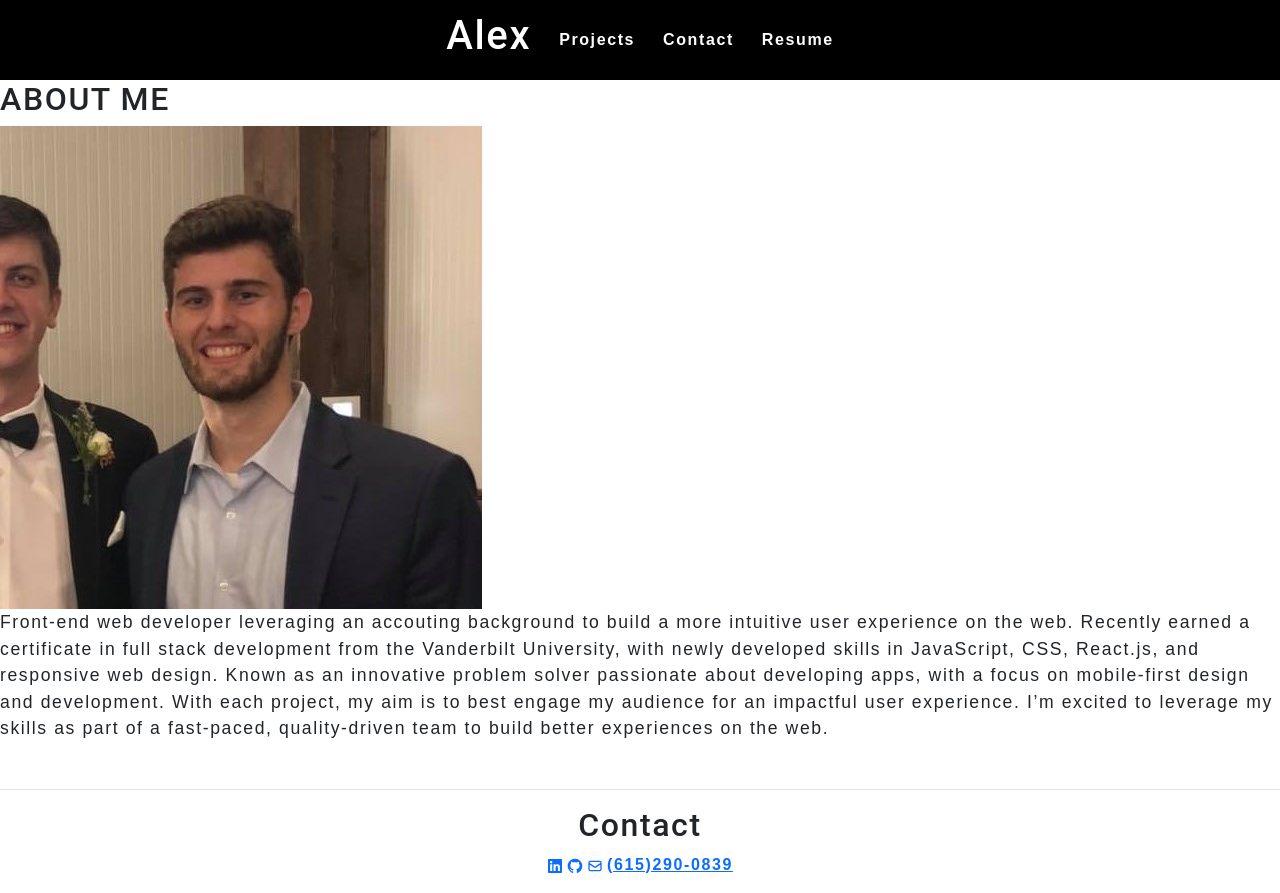
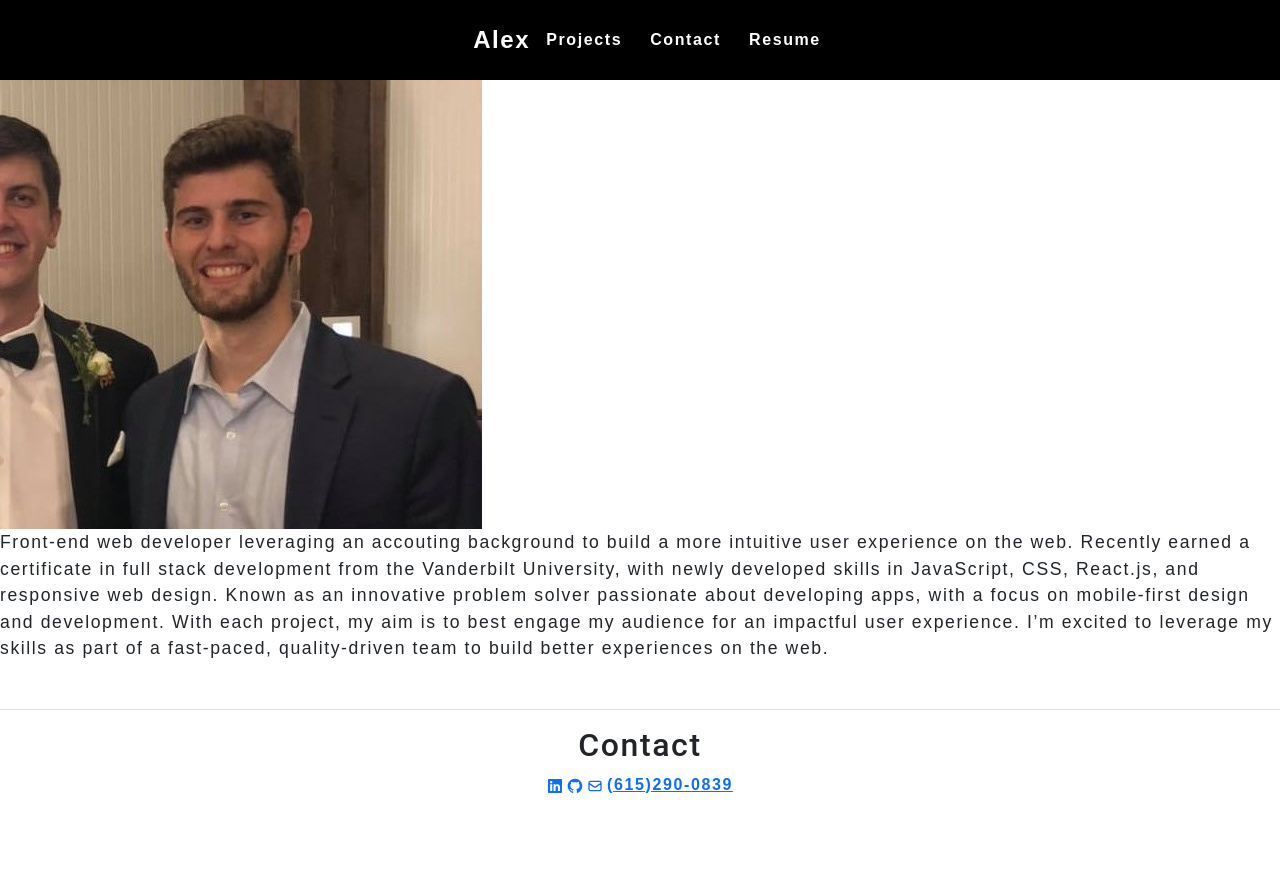
Before and after one commit to alexelliott22/react-portfolio, a React (Create React App) app: page / in a window 1280 px wide. After the commit the page ends 813 px from the top, so only its background shows below. Built offline with nearby package versions, Linux system fonts and the light colour scheme.

Commit message:
fix sidebar

```diff
--- a/package.json
+++ b/package.json
@@ -15,6 +15,7 @@
     "react-icons": "^4.2.0",
     "react-router-dom": "^5.2.1",
     "react-scripts": "4.0.3",
+    "react-scroll": "^1.8.3",
     "styled-components": "^5.3.1",
     "web-vitals": "^1.1.2"
   },
--- a/src/App.js
+++ b/src/App.js
@@ -8,12 +8,14 @@ import Footer from './components/Footer';
 import Navbar from './components/Navbar';
 import Portfolio from './components/Portfolio';
 import Resume from './components/Resume';
+import Sidebar from './components/Sidebar';
 
 
 function App() {
   return (
     <div>
       <Router>
+        <Sidebar />
         <Navbar />
         <Switch>
           <Route path='/' exact component={About} />
--- a/src/components/Navbar/NavbarElements.js
+++ b/src/components/Navbar/NavbarElements.js
@@ -5,6 +5,7 @@ import {FaBars} from 'react-icons/fa';
 export const Nav = styled.nav`
     background: #000;
     height: 80px;
+    margin-top: -80px;
     display: flex;
     justify-content: center;
     align-items: center;
@@ -14,16 +15,32 @@ export const Nav = styled.nav`
     position: sticky;
     position: -webkit-sticky;
     top: 0;
+
+    @media screen and (max-width: 960px) {
+        transition: 0.8s all ease;
+    }
 `
 
-export const NavLink = styled(Link)`
+export const NavbarContainer = styled.div`
+    display: flex;
+    justify-content: center;
+    height: 80px;
+    z-index: 1;
+    width: 100%;
+    padding: 0 24px;
+    max-width: 1100px;
+`
+
+export const NavLogo = styled(Link)`
     color: #fff;
     display: flex;
     align-items: center;
     text-decoration: none;
-    padding: 0 1rem;
-    height: 100%;
     cursor: pointer;
+    justify-self: flex-start;
+    font-size: 1.5rem;
+    margin-left: 24px;
+    font-weight: bold;
 `
 
 export const Bars = styled(FaBars)`
@@ -44,8 +61,29 @@ export const Bars = styled(FaBars)`
 export const NavMenu = styled.div`
     display: flex;
     align-items: center;
+    list-style: none;
+    text-align: center;
 
     @media screen and (max-width: 768px) {
         display: none;
     }
 `
+
+export const NavItem = styled.li`
+    height: 80px;
+`
+
+export const NavLink = styled(Link)`
+    color: #fff;
+    display: flex;
+    align-items: center;
+    text-decoration: none;
+    padding: 0 1rem;
+    height: 100%;
+    cursor: pointer;
+
+    &:active {
+        border-bottom: 3px solid #01bf71;
+
+    }
+`
--- a/src/components/Navbar/index.js
+++ b/src/components/Navbar/index.js
@@ -3,32 +3,47 @@ import {
     Nav,
     NavLink,
     Bars,
-    NavMenu
+    NavMenu,
+    NavLogo,
+    NavbarContainer,
+    NavItem
 } from './NavbarElements'
 
 function Navbar() {
 
 
     return (
-        <header>
+        <>
             <Nav>
-                <NavLink to='/'>
-                    <h1>Alex</h1>
-                </NavLink>
+                <NavbarContainer>
+                    <NavLogo  to='/'>Alex</NavLogo>
+
                     <Bars />
+
                     <NavMenu>
-                    <NavLink to='/projects' activeStyle={{color: '#15cdfc'}}>
+                        <NavItem>
+                            <NavLink to='/projects'>
                                 Projects
                             </NavLink>
-                    <NavLink to='/contact' activeStyle={{color: '#15cdfc'}}>
+                        </NavItem>
+
+                        <NavItem>
+                            <NavLink to='/contact'>
                                 Contact
                             </NavLink>
-                    <NavLink to='/resume' activeStyle={{color: '#15cdfc'}}>
+                        </NavItem>
+
+                        <NavItem>
+                            <NavLink to='/resume'>
                                 Resume
                             </NavLink>
+                        </NavItem>
                     </NavMenu>
+                </NavbarContainer>
+
+
             </Nav>
-        </header>
+        </>
     )
 }
 
--- /dev/null
+++ b/src/components/Sidebar/SidebarElements.js
@@ -0,0 +1,65 @@
+import styled from 'styled-components';
+import {FaTimes} from 'react-icons/fa';
+import {Link as LinkR} from 'react-router-dom';
+
+export const SidebarContainer = styled.aside`
+    position: fixed;
+    z-index: 999;
+    width: 100%;
+    height: 100%;
+    background: #0d0d0d;
+    display: grid;
+    align-items: center;
+    top: 0;
+    left: 0;
+    transition: 0.3s ease-in-out;
+    opacity: ${({isOpen}) => (isOpen ? '100%' : '0')};
+    top:${({isOpen}) => (isOpen ? '0' : '-100%')};
+`;
+
+export const CloseIcon = styled(FaTimes)`
+    color: #fff;
+`;
+
+export const Icon = styled.div`
+    position: absolute;
+    top: 1.2rem;
+    right: 1.5rem;
+    background: transparent;
+    font-size: 2rem;
+    cursor: pointer;
+    outline: none;
+`;
+
+export const SidebarWrapper = styled.div`
+    color: #fff;
+`;
+
+export const SidebarMenu = styled.ul`
+    display: grid;
+    grid-template-columns: 1fr;
+    grid-template-rows: repeat(6,80px);
+    text-align: center;
+
+    @media screen and (max-width: 480px) {
+        grid-template-rows: repeat(6, 60px);
+    }
+`
+
+export const SidebarLink = styled(LinkR)`
+    display: flex;
+    align-items: center;
+    justify-content: center;
+    font-size: 1.5rem;
+    text-decoration: none;
+    list-style: none;
+    transition: 0.2s ease-in-out;
+    text-decoration: none;
+    color: #fff;
+    cursor: pointer;
+
+    &:hover {
+        color: #01bf71;
+        transition: 0.2s ease-in-out;
+    }
+`;
--- /dev/null
+++ b/src/components/Sidebar/index.js
@@ -0,0 +1,30 @@
+import React from 'react'
+import { SidebarContainer, Icon, CloseIcon, SidebarLink, SidebarWrapper, SidebarMenu} from './SidebarElements'
+
+const Sidebar = () => {
+    return (
+        <SidebarContainer>
+            <Icon>
+                <CloseIcon />
+            </Icon>
+            <SidebarWrapper>
+                <SidebarMenu>
+                    <SidebarLink to='about'>
+                        About
+                    </SidebarLink>
+                    <SidebarLink to='projects'>
+                        Projects
+                    </SidebarLink>
+                    <SidebarLink to='contact'>
+                        Contact
+                    </SidebarLink>
+                    <SidebarLink to='resume'>
+                        Resume
+                    </SidebarLink>
+                </SidebarMenu>
+            </SidebarWrapper>
+        </SidebarContainer>
+    )
+}
+
+export default Sidebar
```
Also changed, not shown: 1 other file (tests, documents, lock files or other folders). Lines whose indentation alone changed are shown as unchanged.
